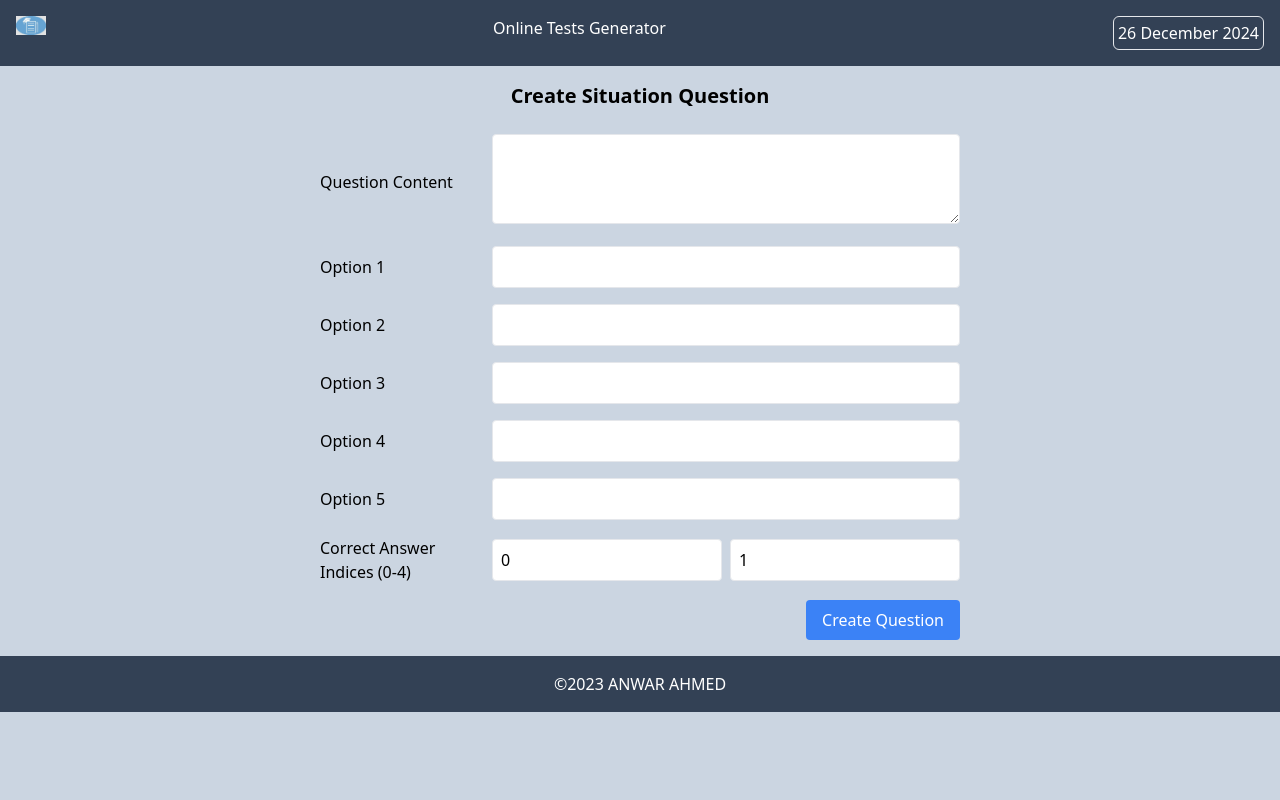
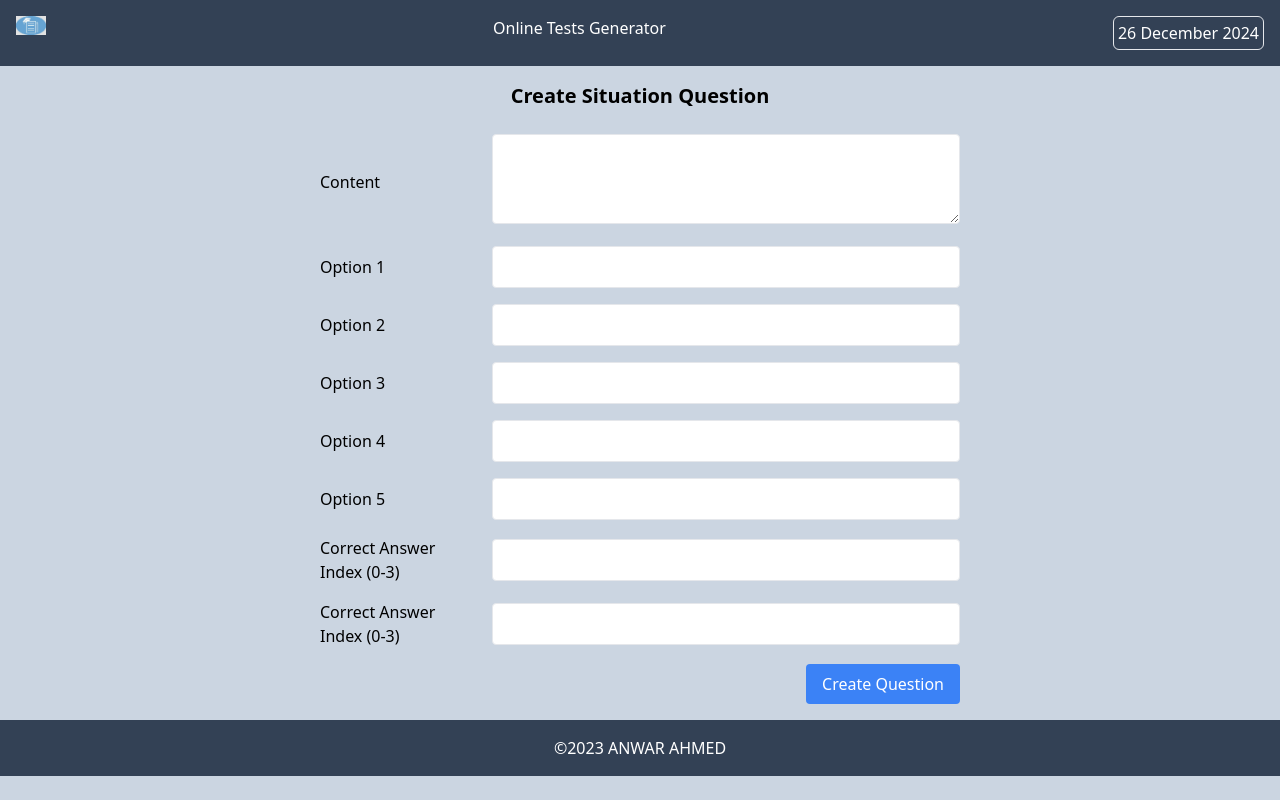
Before and after one commit to stormkid2009/exams-platform, a Next.js app: page /dash-board/situation in a window 1280 px wide. Built offline with nearby package versions, Linux system fonts and the light colour scheme.

Commit message:
feat: keep consistency with import schema , type and reusable input components

```diff
--- a/components/inputForm/situationForm.tsx
+++ b/components/inputForm/situationForm.tsx
@@ -3,20 +3,11 @@ import { useForm } from "react-hook-form";
 import * as z from "zod";
 import { zodResolver } from "@hookform/resolvers/zod";
 import Toast from "../ui/Toast";
-import { SituationQuestion } from "src/types";
+import { situationSchema , type SituationFormData} from 'src/zodValidation/situationSchema';
+import ContentInput from '../inputs/contentInput';
+import OptionInput from '../inputs/optionInput';
+import AnswerInput from '../inputs/answerInput';
 
-// Validation schema
-const situationSchema = z.object({
-  content: z.string().min(1, "Question content is required"),
-  options: z.array(z.string().min(1, "Option is required")).length(5, "Exactly 5 options are required"),
-  rightAnswers: z.array(z.number()
-    .int()
-    .min(0, "Answer index must be between 0 and 4")
-    .max(4, "Answer index must be between 0 and 4")
-  ).length(2, "Exactly 2 correct answers are required")
-});
-
-type SituationFormData = z.infer<typeof situationSchema>;
 
 interface Props {
   handleSubmit: (data: SituationFormData) => void;
@@ -61,68 +52,33 @@ const SituationForm: React.FC<Props> = ({ handleSubmit }) => {
       )}
 
       <form onSubmit={formSubmit(onSubmit)} className="space-y-4">
-        <div className="flex items-center gap-4">
-          <label className="w-1/4">Question Content</label>
-          <div className="w-3/4">
-            <textarea
-              {...register("content")}
-              className="w-full p-2 border rounded"
-              rows={3}
-            />
-            {errors.content && (
-              <p className="text-red-500 text-sm">{errors.content.message}</p>
-            )}
-          </div>
-        </div>
+        <ContentInput
+          register={register}
+          placeholder="Enter question content"
+          name="content"
+          label="Content"
+          errorMessage={errors.content?.message}
+        />
 
         {[0, 1, 2, 3, 4].map((index) => (
-          <div key={index} className="flex items-center gap-4">
-            <label className="w-1/4">Option {index + 1}</label>
-            <div className="w-3/4">
-              <input
-                {...register(`options.${index}`)}
-                className="w-full p-2 border rounded"
-              />
-              {errors.options?.[index] && (
-                <p className="text-red-500 text-sm">
-                  {errors.options[index]?.message}
-                </p>
-              )}
-            </div>
-          </div>
+          <OptionInput
+            register={register}
+            key={index}
+            index={index}
+            errorMessage={errors.options?.[index]?.message}
+          />
         ))}
 
-        <div className="flex items-center gap-4">
-          <label className="w-1/4">Correct Answer Indices (0-4)</label>
-          <div className="w-3/4 flex gap-2">
-            <div className="flex-1">
-              <input
-                type="number"
-                {...register("rightAnswers.0", { valueAsNumber: true })}
-                className="w-full p-2 border rounded"
-                min={0}
-                max={4}
-                placeholder="First correct answer"
-              />
-              {errors.rightAnswers?.[0] && (
-                <p className="text-red-500 text-sm">{errors.rightAnswers[0].message}</p>
-              )}
-            </div>
-            <div className="flex-1">
-              <input
-                type="number"
-                {...register("rightAnswers.1", { valueAsNumber: true })}
-                className="w-full p-2 border rounded"
-                min={0}
-                max={4}
-                placeholder="Second correct answer"
-              />
-              {errors.rightAnswers?.[1] && (
-                <p className="text-red-500 text-sm">{errors.rightAnswers[1].message}</p>
-              )}
-            </div>
-          </div>
-        </div>
+
+        {
+          [0, 1].map((index) => (
+            <AnswerInput
+              register={register}
+              key={index}
+              errorMessage={errors.rightAnswers?.[index]?.message}
+            />
+          ))
+        }
 
         <div className="flex justify-end">
           <button
```
